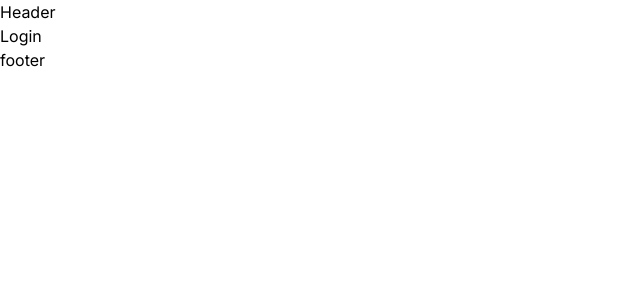
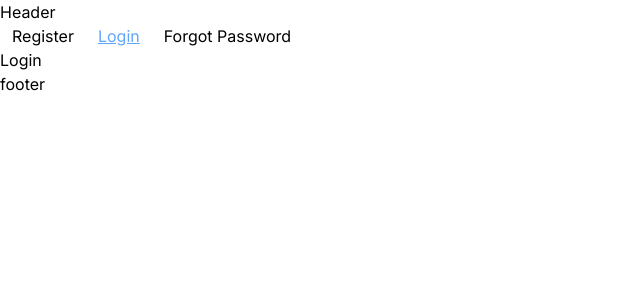
Before and after one commit to adityasingh1519/Nextjs, a Next.js app: page /login in a window 1280 px wide. Shown: the top 300 px of the page, without its empty margins (0-640 px from the left). Built offline with nearby package versions, Linux system fonts and the light colour scheme.

Commit message:
active btn Implementation

```diff
--- /dev/null
+++ b/app/(auth)/layout.tsx
@@ -0,0 +1,35 @@
+"use client";
+import Link from "next/link";
+import { usePathname } from "next/navigation";
+
+const navLink = [
+  { name: "Register", href: "/register" },
+  { name: "Login", href: "/login" },
+  { name: "Forgot Password", href: "/forgot-password" },
+];
+
+export default function authLayout({
+  children,
+}: Readonly<{
+  children: React.ReactNode;
+}>) {
+  const pathname = usePathname();
+  return (
+    <>
+      {navLink.map((link) => {
+
+        let isActive = pathname.startsWith(link.href)
+        return (
+          <Link
+            className= {`p-3 ${isActive? "fw-bold text-blue-400 underline":"text-black-400"}`}
+            href={link.href}
+            key={link.name}
+          >
+            {link.name}
+          </Link>
+        );
+      })}
+      {children}
+    </>
+  );
+}
```
Also changed, not shown: app/(auth)/forgot-password/page.tsx (renamed from app/(auth)/forget-password/page.tsx).
